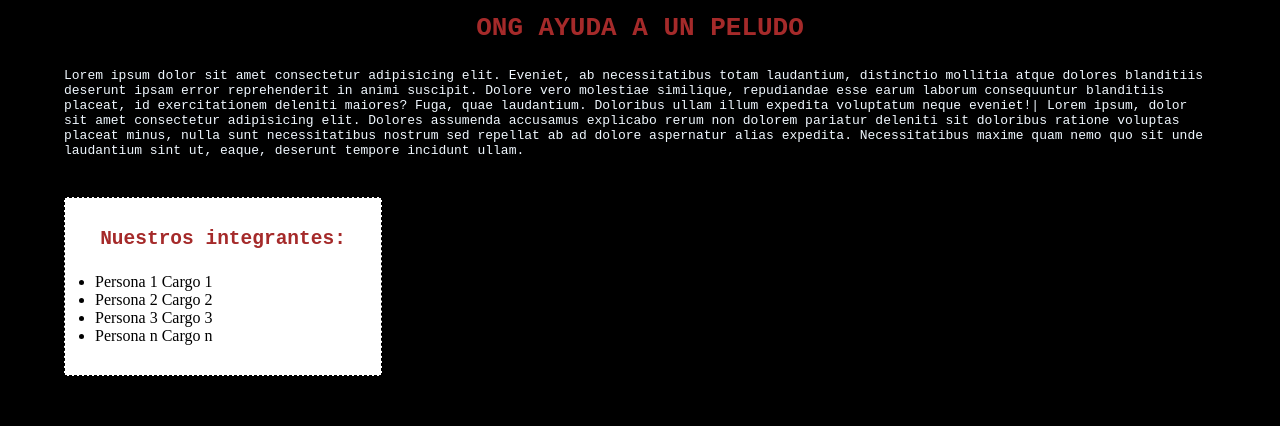
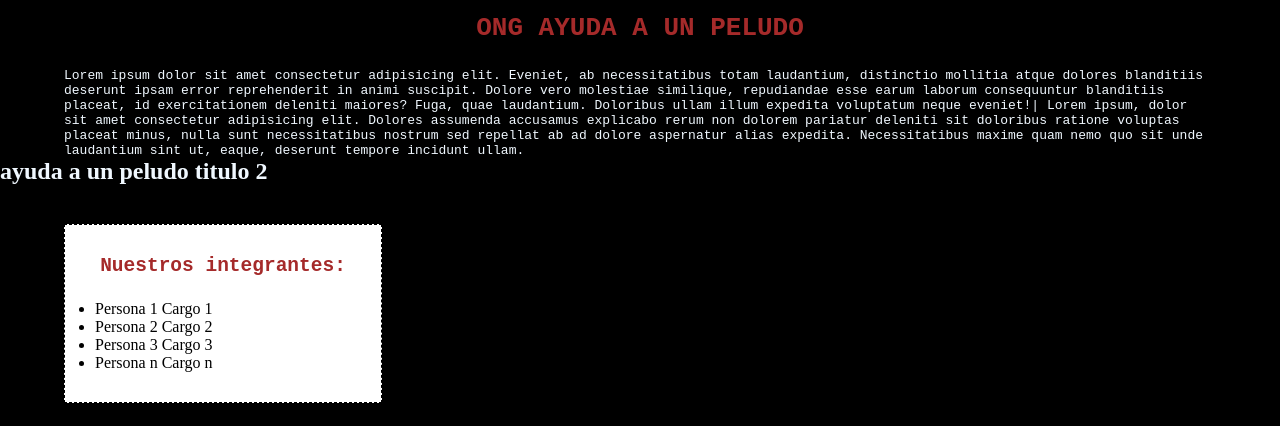
Before and after one commit to gitAlonsoM/nuevo-proyecto-programacion_web_004D.Semana_1, a plain HTML site: page index.html in a window 1280 px wide. Shown: the top 426 px of the page. Drawn offline with Linux system fonts and the light colour scheme.

Commit message:
cambios...

```diff
--- a/index.html
+++ b/index.html
@@ -40,6 +40,8 @@ TODO: dsffsdf
 
 
     </div>
+
+    <h2>ayuda a un peludo titulo 2</h2>
 
 
     <div id="integrantes" >
```
